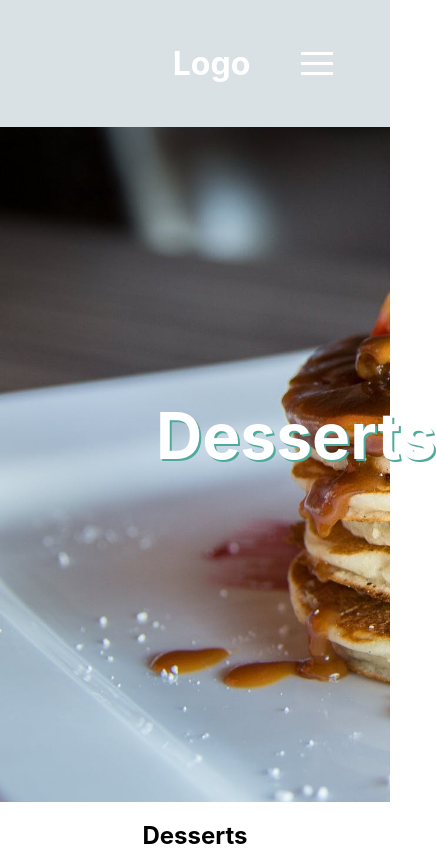
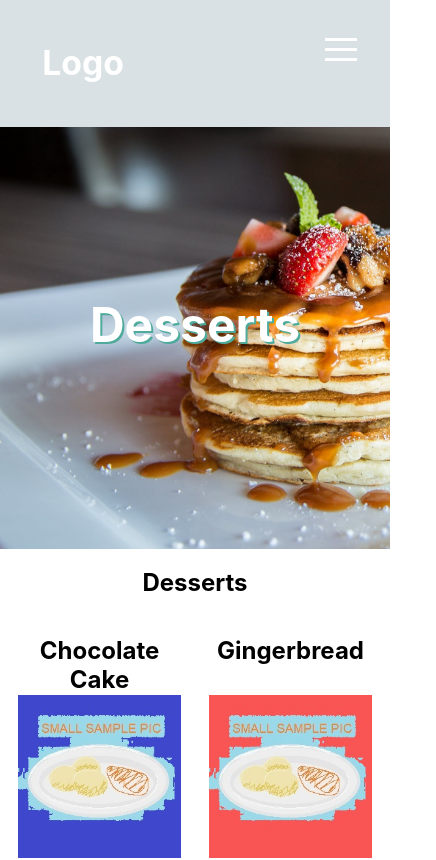
Before and after one commit to DoNotWorr/project-recipe, a React (Create React App) app: page /dessert in a window 390 px wide. Shown: the top 860 px of the page, 436 px wide, since content can reach past the window. Built offline with nearby package versions, Linux system fonts and the light colour scheme.

Commit message:
fixed navbar with collapsemenu, media query from 900px

```diff
--- a/src/components/Header/Header.jsx
+++ b/src/components/Header/Header.jsx
@@ -9,7 +9,10 @@ export default class Header extends Component {
     return (
       <div
         className={styles.banner}
-        style={{ backgroundImage: `url(${backgroundImage})` }}>
+        style={{
+          backgroundImage: `url(${backgroundImage})`,
+          backgroundSize: "cover",
+        }}>
         <div className={styles.title}>
           <h1>{title}</h1>
         </div>
--- a/src/components/Header/Header.module.css
+++ b/src/components/Header/Header.module.css
@@ -1,18 +1,40 @@
 .banner {
-  background-size: cover;
   position: relative;
   width: 100%;
+  display: flex;
   height: 80vh;
 }
 
 .title {
   color: white;
   text-shadow: 2px 2px #4eaa9b;
-  z-index: 1;
+
   font-size: xx-large;
   position: absolute;
+  width: 100%;
+  height: 100%;
+  text-align: center;
+  vertical-align: middle;
+  display: inline-block;
   top: 40%;
-  right: 40%;
-  left: 40%;
-  bottom: 40%;
 }
+/*MEDIA-QUERIES*/
+@media only screen and (max-width: 900px) {
+  .banner {
+    position: relative;
+    width: 100%;
+    display: flex;
+    height: 70vh;
+  }
+}
+@media only screen and (max-width: 600px) {
+  .banner {
+    position: relative;
+    width: 100%;
+    display: flex;
+    height: 50vh;
+  }
+  .title {
+    font-size: x-large;
+  }
+}
--- a/src/components/NavBar/NavBar.jsx
+++ b/src/components/NavBar/NavBar.jsx
@@ -11,10 +11,8 @@ const NavBar = () => {
   const [showLinks, setShowLinks] = useState(false);
   return (
     <div className={styles.navbar}>
-      <div className={styles.leftside}>
       <h1>Logo</h1>
-      </div>
-      <div className={styles.rightside}>
+
       <div className={styles.links} id={showLinks ? "hidden" : ""}>
         <Link to="/">Home</Link>
 
@@ -29,7 +27,6 @@ const NavBar = () => {
         <Hamburger toggled={showLinks} toggle={setShowLinks} />
       </div>
     </div>
-    </div>
   );
 };
 
--- a/src/components/NavBar/NavBar.module.css
+++ b/src/components/NavBar/NavBar.module.css
@@ -4,78 +4,60 @@
   height: 15vh;
   display: flex;
   color: white;
+  justify-content: space-between;
+  vertical-align: middle;
   margin: 0;
   padding: 0;
 }
 
-.navbar .leftside {
-  flex: 50%;
-  display: flex;
-  justify-content: right;
-  align-items: center;
-}
-.navbar .leftside h1 {
+.navbar h1 {
+  font-size: 4vh;
   padding: 5vh;
+  justify-self: left;
 }
 
-.navbar .rightside {
-  flex: 50%;
-  display: flex;
-  justify-content: left;
-  align-items: center;
+.navbar .links {
+  padding: 5vh;
+  justify-self: right;
+  justify-content: space-between;
 }
 
-.navbar .rightside .links {
-  max-height: 15vh;
-}
-
-.navbar .rightside .links a {
+.navbar .links a {
   text-decoration: none;
   list-style: none;
   color: white;
   font-size: 4vh;
-  margin-left: 15px;
+  padding: 0 2vh 0 2vh;
 }
 
-.navbar .rightside .hamburger {
+.navbar .hamburger {
   display: none;
 }
-.navbar .rightside .links:global(#hidden) {
+.navbar .links:global(#hidden) {
   display: flex;
 }
 
 /*MEDIA-QUERIES*/
 
-@media only screen and (max-width: 600px) {
-  /*Todo: fix alignment. Having trouble aligning hamburger, wont respond*/
-  .navbar .rightside {
-    flex: 0%;
+@media only screen and (max-width: 900px) {
+  .navbar .hamburger {
+    padding: 3vh;
     display: flex;
   }
-
-  .navbar .rightside .hamburger {
-    /*Todo: fix alignment. Having trouble aligning hamburger, wont respond*/
-    display: inline-block;
-    padding: 0px;
-  }
-  .navbar .rightside .links {
+  .navbar .links {
     display: none;
   }
 
-  .navbar .rightside .links:global(#hidden) {
+  .navbar .links:global(#hidden) {
+    font-size: 3vh;
+    z-index: 1;
     position: absolute;
-    right: 0px;
+    display: flex;
     top: 15vh;
-    background-color: rgba(217, 225, 228);
-    max-height: 100vh;
+    flex-direction: column;
     width: 100%;
-    display: flex;
-    flex-direction: column;
-    align-items: center;
-    padding: 4vh;
-  }
-  .navbar .rightside .links:global(#hidden) a {
-    margin: 0.5vh;
-    font-size: 3vh;
+    background-color: rgba(217, 225, 228, 0.8);
+    margin: 0;
+    padding: 0;
   }
 }
```
Lines whose indentation alone changed are shown as unchanged.
